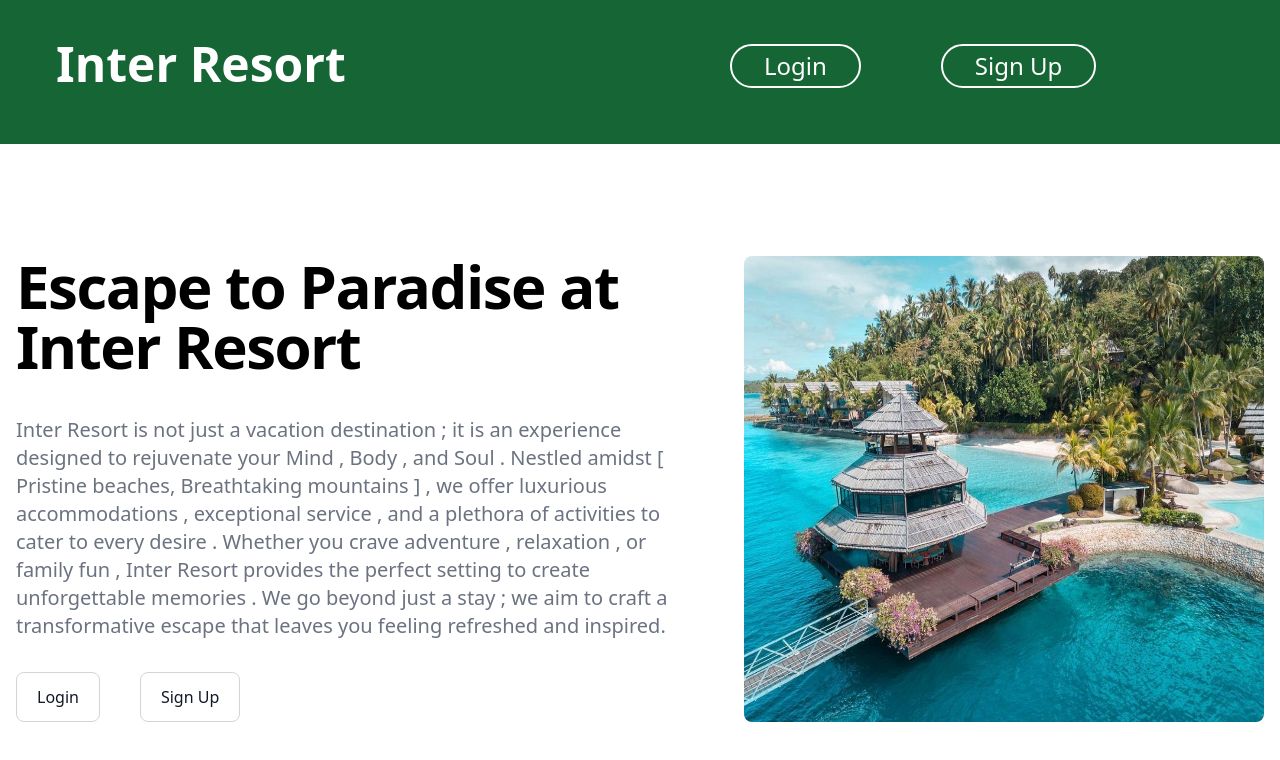
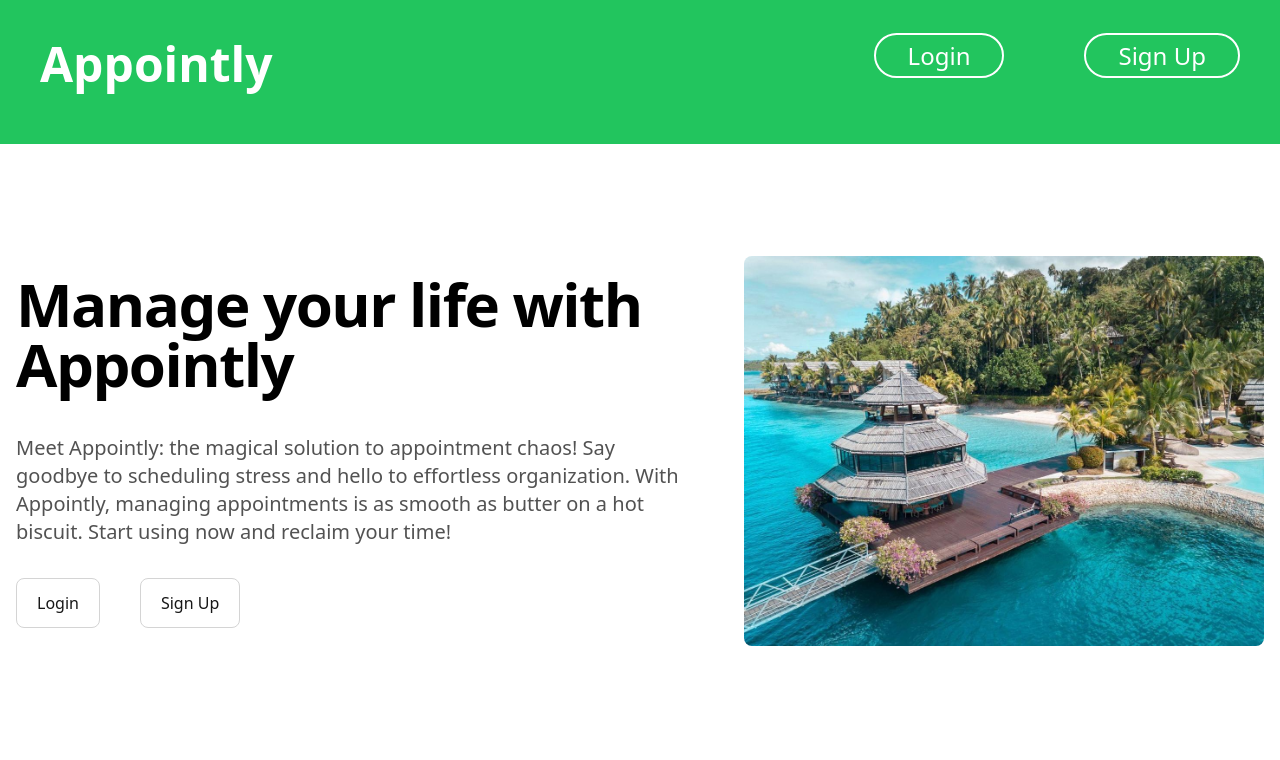
Before and after one commit to ndungu-mbau/phase-2-project-appointly, a React (Vite) app: page / in a window 1280 px wide. Shown: the top 760 px of the page. Built offline with nearby package versions, Linux system fonts and the light colour scheme.

Commit message:
feat: add content to landing page

```diff
--- a/src/pages/landing/index.jsx
+++ b/src/pages/landing/index.jsx
@@ -1,52 +1,54 @@
+import { Link } from "react-router-dom";
 import image from "./images/resort1.jpeg";
 
 export function Landing() {
   return (
     <>
       <div>
-        <nav className="bg-green-800 h-36 flex">
-          <div className="text-white text-5xl pt-10 pl-14 font-semibold">
-            <h1>Inter Resort</h1>
+        <nav className="bg-green-500 h-36 flex justify-between pt-10 px-10">
+          <div className="text-white text-5xl font-semibold">
+            <h1>Appointly</h1>
           </div>
-          <div className="pt-11 pl-96">
-            <button className="text-white text-2xl border-2 border-white mr-20 px-8 py-1 rounded-full hover:bg-green-500">
+          <div className="">
+            <Link
+              to="/login"
+              className="text-white text-2xl border-2 border-white mr-20 px-8 py-1 rounded-full hover:bg-green-500"
+            >
               Login
-            </button>
-            <button className="text-white text-2xl border-2 border-white px-8 py-1  rounded-full hover:bg-green-500">
+            </Link>
+            <Link
+              to="/sign-up"
+              className="text-white text-2xl border-2 border-white px-8 py-1  rounded-full hover:bg-green-500"
+            >
               Sign Up
-            </button>
+            </Link>
           </div>
         </nav>
       </div>
-      <section className="bg-white dark:bg-gray-900 h-screen pt-12">
+      <section className="bg-white dark:bg-neutral-900 h-screen pt-12">
         <div className="grid max-w-screen-xl px-4 py-8 mx-auto lg:gap-8 xl:gap-0 lg:py-16 lg:grid-cols-12">
           <div className="mr-auto place-self-center lg:col-span-7">
             <h1 className="max-w-2xl mb-10 text-4xl font-extrabold tracking-tight leading-none md:text-5xl xl:text-6xl dark:text-white">
-              Escape to Paradise at Inter Resort
+              Manage your life with Appointly
             </h1>
-            <p className="max-w-2xl mb-10 font-light text-gray-500 lg:mb-8 md:text-lg lg:text-xl dark:text-gray-400">
-              Inter Resort is not just a vacation destination ; it is an
-              experience designed to rejuvenate your Mind , Body , and Soul .
-              Nestled amidst [ Pristine beaches, Breathtaking mountains ] , we
-              offer luxurious accommodations , exceptional service , and a
-              plethora of activities to cater to every desire . Whether you
-              crave adventure , relaxation , or family fun , Inter Resort
-              provides the perfect setting to create unforgettable memories . We
-              go beyond just a stay ; we aim to craft a transformative escape
-              that leaves you feeling refreshed and inspired.
+            <p className="max-w-2xl mb-10 font-light text-neutral-600 lg:mb-8 md:text-lg lg:text-xl dark:text-neutral-400">
+              Meet Appointly: the magical solution to appointment chaos! Say
+              goodbye to scheduling stress and hello to effortless organization.
+              With Appointly, managing appointments is as smooth as butter on a
+              hot biscuit. Start using now and reclaim your time!
             </p>
-            <a
-              href="#"
-              className="inline-flex items-center justify-center px-5 py-3 text-base font-medium text-center text-gray-900 border border-gray-300 rounded-lg hover:bg-gray-100 focus:ring-4 focus:ring-gray-100 dark:text-white dark:border-gray-700 dark:hover:bg-gray-700 dark:focus:ring-gray-800 mr-10"
+            <Link
+              to="/login"
+              className="inline-flex items-center justify-center px-5 py-3 text-base font-medium text-center text-neutral-900 border border-neutral-300 rounded-lg hover:bg-neutral-100 focus:ring-4 focus:ring-neutral-100 dark:text-white dark:border-neutral-700 dark:hover:bg-neutral-700 dark:focus:ring-neutral-800 mr-10"
             >
               Login
-            </a>
-            <a
-              href="#"
-              className="inline-flex items-center justify-center px-5 py-3 text-base font-medium text-center text-gray-900 border border-gray-300 rounded-lg hover:bg-gray-100 focus:ring-4 focus:ring-gray-100 dark:text-white dark:border-gray-700 dark:hover:bg-gray-700 dark:focus:ring-gray-800"
+            </Link>
+            <Link
+              to="/sign-up"
+              className="inline-flex items-center justify-center px-5 py-3 text-base font-medium text-center text-neutral-900 border border-neutral-300 rounded-lg hover:bg-neutral-100 focus:ring-4 focus:ring-neutral-100 dark:text-white dark:border-neutral-700 dark:hover:bg-neutral-700 dark:focus:ring-neutral-800"
             >
               Sign Up
-            </a>
+            </Link>
           </div>
           <div className="hidden lg:mt-0 lg:col-span-5 lg:flex">
             <img src={image} alt="Inter Resort" className="rounded-lg" />
```
